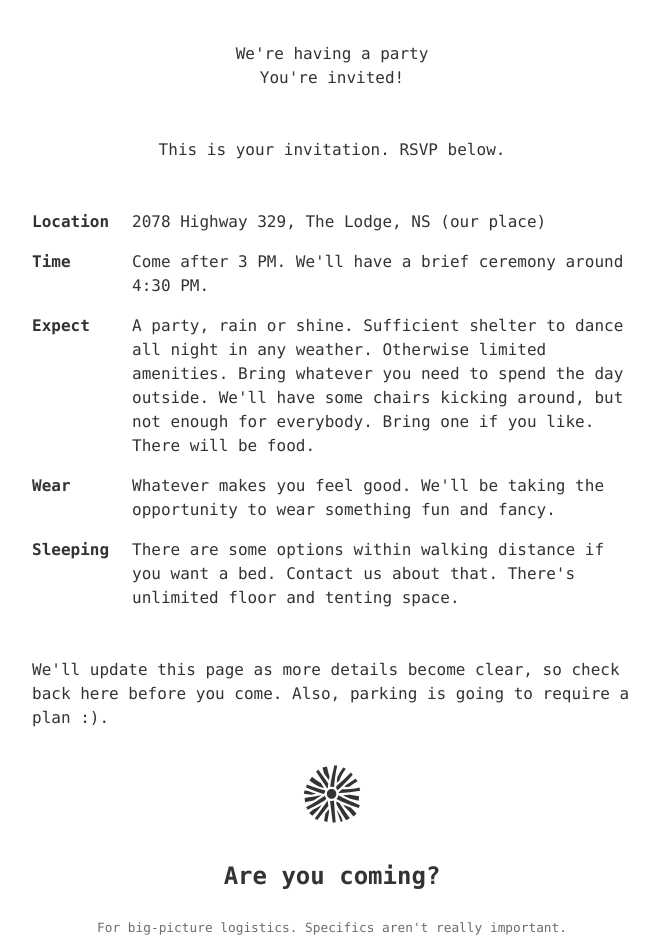
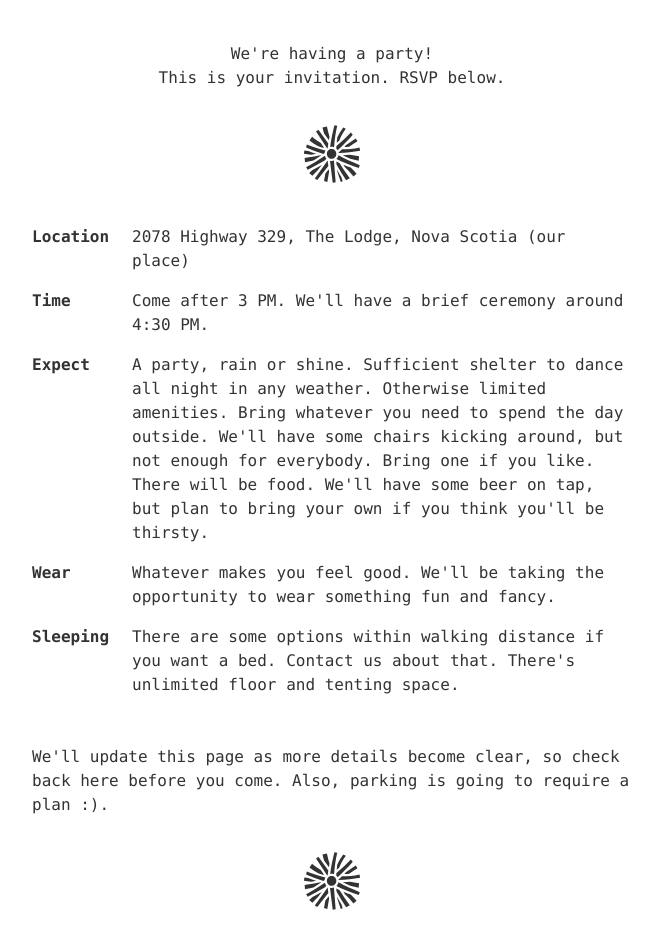
Before and after one commit to tbguest/wedding, a Next.js app: page / in a window 1280 px wide. Shown: the part 210-1152 px from the top of the page, without its empty margins (308-967 px from the left). Built offline with nearby package versions, Linux system fonts and the light colour scheme.

Commit message:
Copy updates

```diff
--- a/components/AttendeeForm/AttendeeForm.tsx
+++ b/components/AttendeeForm/AttendeeForm.tsx
@@ -43,7 +43,9 @@ export default function AttendeeForm() {
     >
       <h2>Are you coming?</h2>
       <p className={classes.secondary}>
-        {"For big-picture logistics. Specifics aren't really important."}
+        {
+          "We just want a rough idea of numbers. Specifics aren't really important."
+        }
       </p>
       <p className={classes.radio}>
         <label>
--- a/components/IndexPage/IndexPage.tsx
+++ b/components/IndexPage/IndexPage.tsx
@@ -14,21 +14,17 @@ export const IndexPage = () => {
           <h3 style={{ marginBottom: 16 }}>on September 2nd, 2023</h3>
           <br />
           <div style={{ textAlign: "center" }}>
-            <p>{"We're having a party"}</p>
-            <p>{"You're invited!"}</p>
-            <br />
-            <br />
+            <p>{"We're having a party!"}</p>
             <p>{"This is your invitation. RSVP below."}</p>
+            <GiDandelionFlower size={64} style={{ margin: 32 }} />
           </div>
-          <br />
-          <br />
           <section className={classes.details}>
             <div className={classes.info}>
               <p className={classNames(classes.heavy, classes.label)}>
                 Location
               </p>
               <p className={classes.description}>
-                {"2078 Highway 329, The Lodge, NS (our place)"}
+                {"2078 Highway 329, The Lodge, Nova Scotia (our place)"}
               </p>
             </div>
             <div className={classes.info}>
@@ -41,7 +37,7 @@ export const IndexPage = () => {
               <p className={classNames(classes.heavy, classes.label)}>Expect</p>
               <p className={classes.description}>
                 {
-                  "A party, rain or shine. Sufficient shelter to dance all night in any weather. Otherwise limited amenities. Bring whatever you need to spend the day outside. We'll have some chairs kicking around, but not enough for everybody. Bring one if you like. There will be food."
+                  "A party, rain or shine. Sufficient shelter to dance all night in any weather. Otherwise limited amenities. Bring whatever you need to spend the day outside. We'll have some chairs kicking around, but not enough for everybody. Bring one if you like. There will be food. We'll have some beer on tap, but plan to bring your own if you think you'll be thirsty."
                 }
               </p>
             </div>
```
